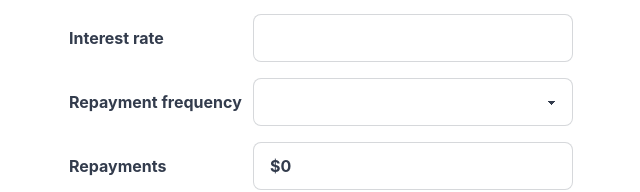
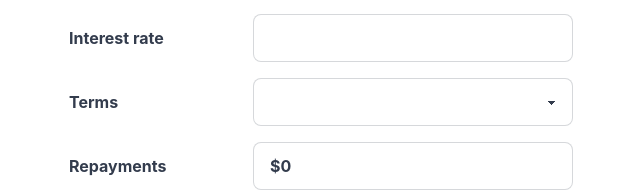
Before and after one commit to trycatchjames/mortgage-simulator, a React (Create React App) app: page / in a window 1280 px wide. Both pictures are taken after a click on the button "NEXT". Shown: the part 354-546 px from the top of the page, without its empty margins (319-959 px from the left). Built offline with nearby package versions, Linux system fonts and the light colour scheme.

Commit message:
Fixed label dispaly issue

```diff
--- a/src/Home.tsx
+++ b/src/Home.tsx
@@ -116,7 +116,7 @@ function Home() {
                 />
               </label>
               <label className='label'>
-                Repayment frequency
+                Terms
                 <select
                   onChange={(e: React.ChangeEvent<HTMLSelectElement>) => {setRepaymentFrequency(e.target.value)}}
                   className="select select-bordered w-full max-w-xs"
```
